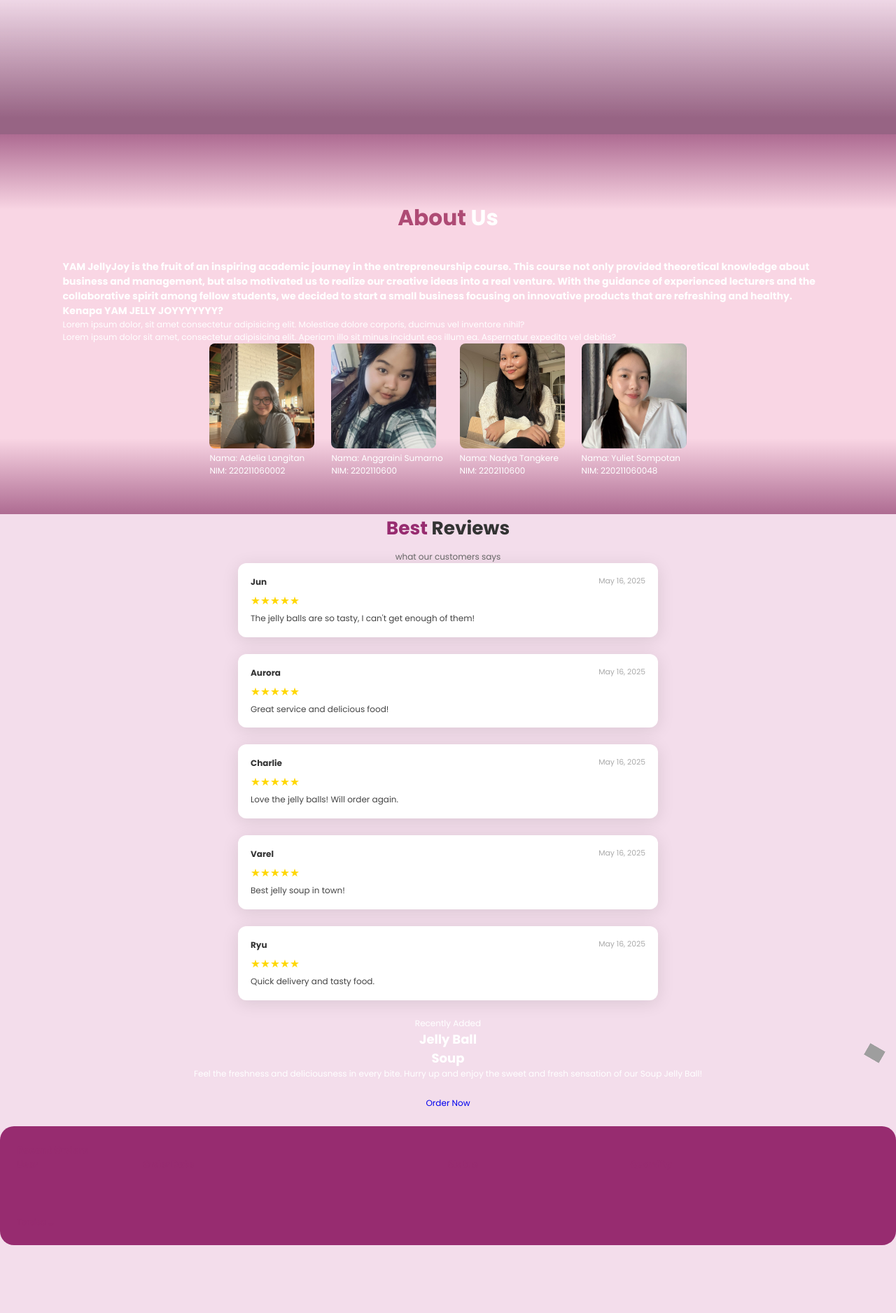
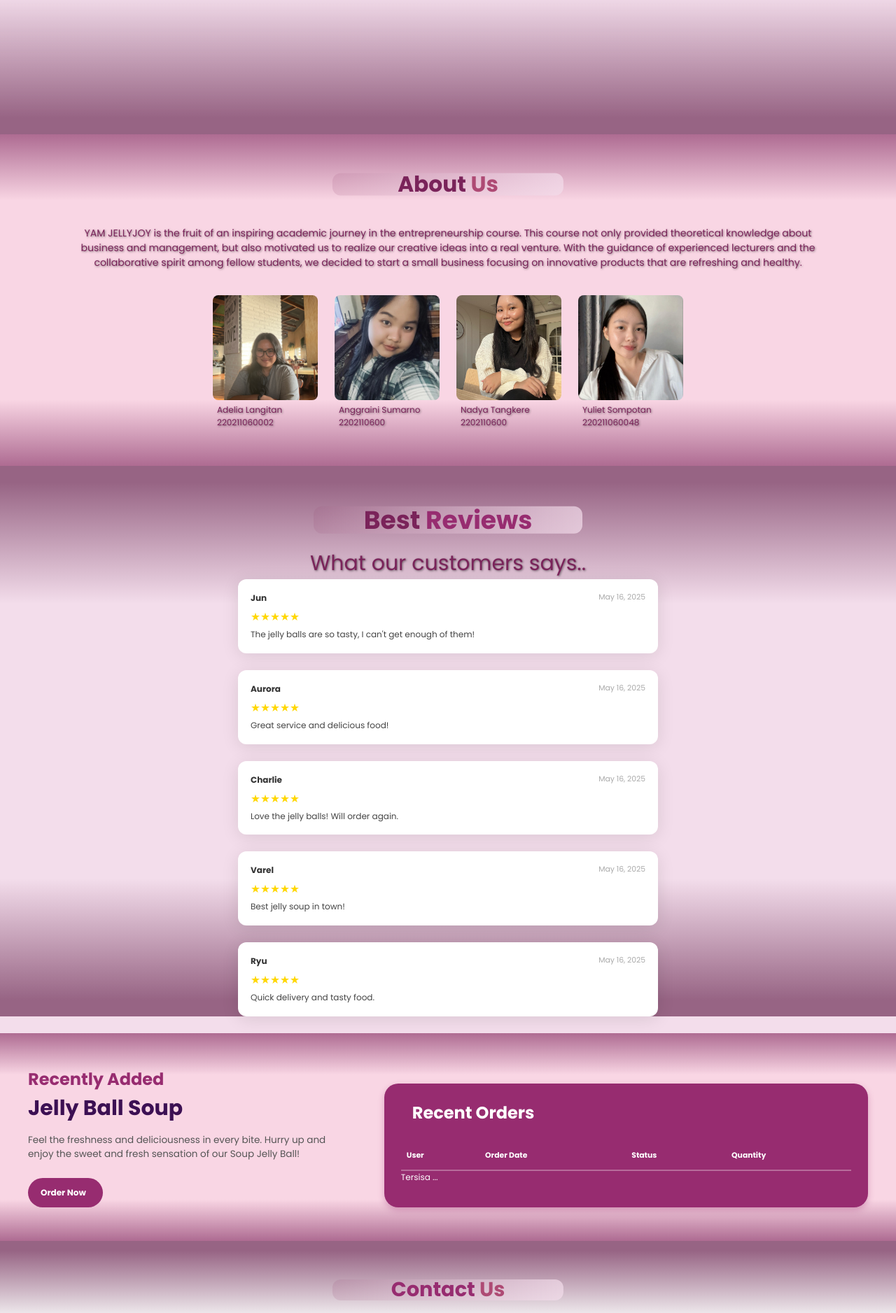
Before and after one commit to YulietSompotan/Project-e-bisnis, a PHP site: page / in a window 1280 px wide. Shown: the part 608-2485 px from the top of the page at 70% size. Run offline with PHP 8.4, Linux system fonts and the light colour scheme; lists and menus that the app fills with data are empty; grey boxes are pictures that could not be loaded.

Commit message:
membuat lebih rapih index

```diff
--- a/css/style.css
+++ b/css/style.css
@@ -237,38 +237,77 @@ body {
 
 /* About Section */
 .about,
-.menu,
-.contact {
-  padding: 8rem 7% 1.4rem;
+.review .contact {
+  padding: 4rem 7% 1.4rem;
 }
 
 .about h2,
-.menu h2,
+.review h2,
 .contact h2 {
   text-align: center;
   font-size: 2.6rem;
   margin-bottom: 3rem;
+  color: var(--primary-color);
+  position: relative;
+  z-index: 1;
+}
+
+.about h2::before,
+.review h2::before,
+.contact h2::before {
+  content: "";
+  position: absolute;
+  left: 50%;
+  top: 50%;
+  transform: translate(-50%, -50%);
+  width: 30%;
+  height: 70%;
+  background: linear-gradient(
+    90deg,
+    rgba(151, 74, 116, 0.15) 0%,
+    rgba(243, 221, 235, 0.7) 100%
+  );
+  border-radius: 1rem;
+  z-index: -1;
+  pointer-events: none;
 }
 
 .about h2 span,
-.menu h2 span,
+.review h2 span,
 .contact h2 span {
-  color: var(--primary-color);
+  color: #7a235a;
 }
 
 .about .row {
   display: flex;
   flex-direction: column;
   align-items: center;
-  gap: 3rem; /* Adjust the gap value */
+  gap: 1rem;
 }
 
-.about-img {
+.about .content h3 {
+  color: #7a235a;
+  font-weight: 400;
+  line-height: 1.5;
+  text-shadow: 1px 1px 3px rgba(1, 1, 3, 0.5);
+  text-align: center;
+}
+
+.about .row .about-img {
   display: flex;
   justify-content: center;
+  align-items: flex-start;
   gap: 2rem;
   flex-wrap: wrap;
+  margin-top: 3rem;
   margin-bottom: 3rem;
+}
+
+.about-img-item {
+  display: flex;
+  flex-direction: column;
+  align-items: center;
+  width: 150px;
 }
 
 .about-img img {
@@ -278,129 +317,78 @@ body {
   border-radius: 8px;
 }
 
+.about-img img:hover {
+  transform: scale(1.05);
+  transition: all 0.3s ease;
+}
+
+.about-img p {
+  color: #7a235a;
+  font-weight: 400;
+  line-height: 1.5;
+  text-shadow: 1px 1px 3px rgba(1, 1, 3, 0.5);
+  text-align: left;
+  font-size: 1rem;
+  margin-bottom: 0;
+  padding: 0 0.5rem;
+  display: block;
+  gap: 1rem;
+  width: 100%;
+}
 
 .about {
-  background:
-    linear-gradient(to top, transparent 80%, rgba(124, 36, 91, 0.6) 100%),
+  background: linear-gradient(
+      to top,
+      transparent 80%,
+      rgba(124, 36, 91, 0.6) 100%
+    ),
     linear-gradient(to bottom, transparent 80%, rgba(124, 36, 91, 0.6) 100%),
-    #f9d6e4; /* Warna dasar latar About Us */
+    #f9d6e4;
   position: relative;
   width: 100%;
-}
-/* Contact Section */
-.contact .row {
-  display: flex;
-  margin-top: 2rem;
-  background-color: #972c70;
-}
-
-.contact .row .map {
-  flex: 1 1 45rem;
-  width: 100%;
-  object-fit: cover;
-}
-
-.contact .row .form {
-  flex: 1 1 45rem;
-  padding: 5rem 2rem;
-  text-align: center;
-}
-
-.contact .row .form .input-group {
-  display: flex;
-  align-items: center;
-  margin-top: 2rem;
-  background-color: var(--bg);
-  border: 1px solid #f3ddeb;
-  padding-left: 2rem;
-}
-
-contact .row .form .input-group input {
-  width: 100%;
-  padding: 2rem;
-  font-size: 1.7rem;
-  background: none;
-  color: #fff;
-}
-
-.contact .row .form .btn {
-  margin-top: 3rem;
-  display: inline-block;
-  padding: 1rem 3rem;
-  font-size: 1.7rem;
-  color: #972c70;
-  background-color: var(--bg);
-  cursor: pointer;
 }
 
 /* Reviews */
 .review {
   scroll-margin-top: 100px;
-  padding-top: 100px; /* Atur sesuai tinggi navbar */
-  margin-top: -100px;
+  padding-top: 50px;
+  margin-top: 0;
+  margin-bottom: 0;
+  background: linear-gradient(
+      0deg,
+      rgb(151, 100, 132) 3%,
+      rgba(24, 4, 4, 0) 25%
+    ),
+    linear-gradient(180deg, rgb(151, 100, 132) 3%, rgba(24, 4, 4, 0) 25%);
 }
 
 .review h2 {
-  font-size: 2.2rem;
+  font-size: 3rem;
   margin-bottom: 1rem;
-  color: #333;
+  color: #972c70;
   text-align: center;
 }
 
 .review h2 span {
-  color: #972c70; /* warna aksen */
+  color: #7a235a;
 }
 
 .review p {
-  color: #666;
+  color: #7a235a;
   margin-bottom: 2rem;
   max-width: 600px;
   margin: 0 auto;
-  font-size: 1rem;
+  font-size: 2.5rem;
   text-align: center;
+  text-shadow: 1px 1px 3px rgba(1, 1, 3, 0.5);
 }
 
 /* Responsive */
 @media (max-width: 768px) {
-  .review-card {
-    padding: 1rem;
-  }
-
-  .menu-card {
-    width: 100%;
-  }
-
   .review p {
     max-width: 100%;
     padding: 0 1rem;
   }
-}
-
-/* Menu Card */
-.menu-card {
-  background-color: #fff;
-  padding: 1rem;
-  border-radius: 1rem;
-  box-shadow: 0 4px 20px rgba(0, 0, 0, 0.1);
-  margin-bottom: 2rem;
-  display: inline-block;
-}
-
-.menu-card-img {
-  width: 100px;
-  border-radius: 0.5rem;
-  margin-bottom: 1rem;
-}
-
-.menu-card-title {
-  font-size: 1.2rem;
-  margin-bottom: 0.5rem;
-  color: #333;
-}
-
-.menu-card-price {
-  font-weight: bold;
-  color: #d33a2c;
 }
 
 /* Review Card */
@@ -432,7 +420,7 @@ contact .row .form .input-group input {
 
 .review-rating {
   font-size: 1.3rem;
-  color: #ffd700; /* Gold stars */
+  color: #ffd700;
   margin-bottom: 0.5rem;
 }
 
@@ -447,146 +435,268 @@ contact .row .form .input-group input {
   .review-card {
     padding: 1rem;
   }
+}
 
-  .menu-card {
-    width: 100%;
-  }
+/* Recently Section */
+.recently {
+  position: relative;
+  padding: 4rem 1rem;
+  background: linear-gradient(
+      to top,
+      transparent 80%,
+      rgba(124, 36, 91, 0.6) 100%
+    ),
+    linear-gradient(to bottom, transparent 80%, rgba(124, 36, 91, 0.6) 100%),
+    #f9d6e4;
+  color: #333;
+  margin-top: 0;
 }
 
 
-/*=============== RECENTLY ===============*/
-.recently{
-  position: relative;
+.recently__container {
+  display: grid;
+  grid-template-columns: 1fr 1.5fr;
+  gap: 4rem;
+  max-width: 1200px;
+  margin: 0 auto;
 }
 
-.recently__container{
-  row-gap: 4rem;
+.recently__data {
+  position: relative;
+  text-align: left;
 }
 
-.recently__data{
-  position: relative;
-  text-align: center;
+.section__subtitle {
+  display: block;
+  font-size: 2rem;
+  font-weight: 800;
+  color: #972c70;
+  margin-bottom: 0.5rem;
 }
 
-.recently__description{
-  margin-bottom: 2rem;
+.section__title {
+  font-size: 2.5rem;
+  font-weight: 700;
+  color: #3c1053;
+  margin-bottom: 1.5rem;
+  line-height: 1.2;
 }
 
-.button-recently{
+.recently__description {
+  font-size: 1.125rem;
+  margin-bottom: 2rem;
+  color: #555;
+  line-height: 1.5;
+}
+
+.button-recently {
   display: inline-flex;
   align-items: center;
-  column-gap: .5rem;
+  column-gap: 0.5rem;
   background-color: #972c70;
   padding: 1rem 1.5rem;
   border-radius: 4rem;
-  color: #972c70;
-  transition: background .3s;
+  color: #fff;
+  font-weight: 600;
+  font-size: 1rem;
+  text-decoration: none;
+  transition: background 0.3s ease;
+  cursor: pointer;
+  border: none;
+  user-select: none;
 }
 
-.recently__data-img{
-  width: 25px;
-  position: absolute;
-  top: 3.5rem;
-  right: 1.5rem;
-  transform: rotate(30deg);
+.button-recently:hover,
+.button-recently:focus {
+  background-color: #7a235a;
+  outline: none;
 }
 
-
-.bottom-data{
+.bottom-data {
   display: flex;
   flex-wrap: wrap;
-  grid-gap: 24px;
+  gap: 24px;
   margin-top: 24px;
   width: 100%;
-  color: #972c70;
+  color: #fff;
 }
 
-.bottom-data>div{
+.bottom-data > div {
+  flex: 1 1 300px;
   border-radius: 20px;
   background: #972c70;
   padding: 24px;
   overflow-x: auto;
+  box-shadow: 0 4px 10px rgba(151, 44, 112, 0.3);
 }
 
-.bottom-data .header{
+/* Orders Header */
+.orders__header {
   display: flex;
   align-items: center;
-  grid-gap: 16px;
+  gap: 16px;
   margin-bottom: 24px;
+  color: #fff;
 }
 
-.bottom-data .header h3{
+.orders__header h3 {
   margin-right: auto;
   font-size: 24px;
   font-weight: 600;
 }
 
-.bottom-data .header .bx{
+.orders__header .bx {
   cursor: pointer;
+  font-size: 1.3rem;
+  transition: color 0.3s ease;
 }
 
-.bottom-data .orders{
-  flex-grow: 1;
-  flex-basis: 500px;
+.orders__header .bx:hover {
+  color: #d8b4d4;
 }
 
-.bottom-data .orders table{
+/* Table Styling */
+.bottom-data .orders table {
   width: 100%;
   border-collapse: collapse;
+  color: #fff;
+  font-size: 0.9rem;
 }
 
-.bottom-data .orders table th{
-  padding-bottom: 12px;
-  font-size: 13px;
+.bottom-data .orders table th,
+.bottom-data .orders table td {
+  padding: 12px 8px;
   text-align: left;
-  border-bottom: 1px solid #972c70;
 }
 
-.bottom-data .orders table td{
-  padding: 16px 0;
+.bottom-data .orders table thead tr {
+  border-bottom: 2px solid rgba(255, 255, 255, 0.3);
 }
 
-.bottom-data .orders table tr td:first-child{
+.bottom-data .orders table tbody tr {
+  cursor: pointer;
+  transition: background 0.3s ease;
+}
+
+.bottom-data .orders table tbody tr:hover {
+  background: rgba(255, 255, 255, 0.15);
+}
+
+.bottom-data .orders table tbody tr td:first-child {
   display: flex;
   align-items: center;
-  grid-gap: 12px;
+  gap: 12px;
   padding-left: 6px;
 }
 
-.bottom-data .orders table td img{
+.bottom-data .orders table tbody tr td img {
   width: 36px;
   height: 36px;
   border-radius: 50%;
   object-fit: cover;
 }
 
-.bottom-data .orders table tbody tr{
-  cursor: pointer;
-  transition: all 0.3s ease;
+/* Status Badge */
+.bottom-data .orders table tr td .status {
+  font-size: 10px;
+  padding: 6px 16px;
+  color: #fff;
+  border-radius: 20px;
+  font-weight: 700;
+  display: inline-block;
+  user-select: none;
+  text-transform: capitalize;
 }
 
-.bottom-data .orders table tbody tr:hover{
-  background: #972c70;
+.bottom-data .orders table tr td .status.completed {
+  background: #d33a2c; /* merah */
 }
 
-.bottom-data .orders table tr td .status{
-  font-size: 10px;
-  padding: 6px 16px;
-  color: #972c70;
-  border-radius: 20px;
-  font-weight: 700;
+.bottom-data .orders table tr td .status.process {
+  background: #000000; /* hitam */
 }
 
-.bottom-data .orders table tr td .status.completed{
-  background: #d33a2c;
+.bottom-data .orders table tr td .status.pending {
+  background: #972c70; /* ungu */
 }
 
-.bottom-data .orders table tr td .status.process{
-  background: #000000
+/* Responsive */
+@media screen and (max-width: 768px) {
+  .recently__container {
+    grid-template-columns: 1fr;
+  }
+
+  .recently__data {
+    text-align: center;
+  }
+
+  .bottom-data > div {
+    flex-basis: 100%;
+  }
 }
 
-.bottom-data .orders table tr td .status.pending{
-  background: #972c70
+/* Contact Section */
+.contact {
+  padding: 4rem 7%;
+  background: linear-gradient(
+      0deg,
+      rgb(151, 100, 132) 3%,
+      rgba(24, 4, 4, 0) 25%
+    ),
+    linear-gradient(180deg, rgb(151, 100, 132) 3%, rgba(24, 4, 4, 0) 25%);
+  background-color: #f9f9f9;
+}
+
+.contact h2 {
+  text-align: center;
+  font-size: 2.4rem;
+  margin-bottom: 2rem;
+}
+
+.contact h2 span {
+  color: #972c70;
+}
+
+.contact .row {
+  display: flex;
+  flex-wrap: wrap;
+  gap: 2rem;
+  align-items: flex-start;
+}
+
+.contact .map {
+  flex: 1 1 45%;
+  height: 300px;
+  border: none;
+  border-radius: 0.5rem;
+}
+
+.contact .form {
+  flex: 1 1 45%;
+  display: flex;
+  flex-direction: column;
+  gap: 1rem;
+}
+
+.contact .form input {
+  padding: 1rem;
+  font-size: 1rem;
+  border: 1px solid #ccc;
+  border-radius: 0.5rem;
+}
+
+.contact .form .btn {
+  background-color: #972c70;
+  color: white;
+  border: none;
+  padding: 0.8rem;
+  border-radius: 0.5rem;
+  cursor: pointer;
+  transition: background-color 0.3s;
+}
+
+.contact .form .btn:hover {
+  background-color: #7c215b;
 }
 
 /*  Footer */
@@ -594,7 +704,9 @@ footer {
   background-color: var(--primary-color);
   text-align: center;
   padding: 1rem 0 1.5rem;
-  margin-top: 3rem;
+  border-top: none;
+  margin-top: 0;
+  padding-top: 0;
 }
 
 footer .social {
--- a/index.html
+++ b/index.html
@@ -10,8 +10,7 @@
     <link rel="preconnect" href="https://fonts.gstatic.com" crossorigin />
     <link
       href="https://fonts.googleapis.com/css2?family=Poppins:wght@400;700&display=swap"
-      rel="stylesheet"
-    />
+      rel="stylesheet"/>
 
     <!-- feather icons-->
     <script src="https://unpkg.com/feather-icons"></script>
@@ -37,6 +36,7 @@
       <div class="navbar-extra">
         <a href="#" id="shopping-cart"><i data-feather="shopping-cart"></i></a>
       </div>
+
       <!-- Search Form Start -->
       <div class="search-form">
         <input type="search" id="search-box" placeholder="search-here">
@@ -65,45 +65,40 @@
 
       <div class="row">
         <div class="content">
-        <h3>YAM JellyJoy is the fruit of an inspiring academic journey in the entrepreneurship course.
-          This course not only provided theoretical knowledge about business and management, but also motivated us to realize our creative ideas into a real venture.
+        <h3>YAM JELLYJOY is the fruit of an inspiring academic journey in the entrepreneurship course. This course not only provided theoretical knowledge about business and management, but also motivated us to realize our creative ideas into a real venture.
           With the guidance of experienced lecturers and the collaborative spirit among fellow students, we decided to start a small business focusing on innovative products that are refreshing and healthy.</h3>
         <hr class="section-divider">
 
-        <div class="content">
-        <h3>Kenapa YAM JELLY JOYYYYYYY?</h3>
-        <p>Lorem ipsum dolor, sit amet consectetur adipisicing elit. Molestiae dolore corporis, ducimus vel inventore nihil?</p>
-        <P>Lorem ipsum dolor sit amet, consectetur adipisicing elit. Aperiam illo sit minus incidunt eos illum ea. Aspernatur expedita vel debitis?</p>
         <div class="about-img">
           <div>
         <img src="img/adel.jpg" alt="Adelia Langitan">
-        <p>Nama: Adelia Langitan</p>
-        <p>NIM: 220211060002</p>
+        <p>Adelia Langitan</p>
+        <p>220211060002</p>
           </div>
           <div>
         <img src="img/angii.jpg" alt="Anggraini Sumarno">
-        <p>Nama: Anggraini Sumarno</p>
-        <p>NIM: 2202110600</p>
+        <p>Anggraini Sumarno</p>
+        <p>2202110600</p>
           </div>
           <div>
         <img src="img/berNadyaa.jpg" alt="Nadya Tangkere">
-        <p>Nama: Nadya Tangkere</p>
-        <p>NIM: 2202110600</p>
+        <p>Nadya Tangkere</p>
+        <p>2202110600</p>
           </div>
           <div>
         <img src="img/tesa.jpg" alt="Yuliet Sompotan">
-        <p>Nama: Yuliet Sompotan</p>
-        <p>NIM: 220211060048</p>
+        <p>Yuliet Sompotan</p>
+        <p>220211060048</p>
           </div>
       </div>
         </div>
     </section>
     <!-- About Section End-->
 
-    <!-- review Section start -->
+    <!-- Review Section start -->
     <section id="review" class="review">
       <h2><span>Best </span>Reviews</h2>
-      <p>what our customers says</p>
+      <p>What our customers says..</p>
 
       <!-- review card -->
       <div class="review-card">
@@ -162,27 +157,23 @@
       </div>
       </section>
 
-    <!-- review Section end -->
-     <!--==================== RECENTLY ====================-->
+    <!-- Review Section End -->
+
+   <!-- Recently Section start -->
 <section class="recently section" id="recently">
   <div class="recently__container container grid">
     <div class="recently__data">
       <span class="section__subtitle">Recently Added</span>
-              <h2 class="section__title">
-                  Jelly Ball<br>
-                  Soup
-              </h2>
+      <h2 class="section__title"> Jelly Ball Soup </h2>
 
       <p class="recently__description">
         Feel the freshness and deliciousness in every bite.
         Hurry up and enjoy the sweet and fresh sensation of our Soup Jelly Ball!
       </p>
 
-              <a href="shop.php" class="button">
+      <a href="shop.php" class="button-recently">
         Order Now <i class="ri-arrow-right-line"></i>
       </a>
-
-              <img src="landing page/assets/buah naga.png" alt="recently image" class="recently__data-img">
     </div>
 
     <div class="bottom-data">
@@ -203,54 +194,38 @@
             </tr>
           </thead>
           <tbody>
-      <?php
-      foreach ($orders as $order):
-      ?>
-      <tr>
-          <td><p><?php echo htmlspecialchars($order['customer_name']); ?></p></td>
-          <td><?php echo htmlspecialchars($order['order_date']); ?></td>
-          <td><span class="status <?php echo strtolower(htmlspecialchars($order['status'])); ?>"><?php echo htmlspecialchars($order['status']); ?></span></td>
-          <td><?php echo htmlspecialchars($order['quantity']); ?></td>
-      </tr>
-      <?php endforeach; ?>
           </tbody>
         </table>
-<a class="button__recently">
           Tersisa ...
         </a>
       </div>
     </div>
   </div>
 </section>
-</main>
+    <!-- Recently Section end -->
 
     <!-- Contact Section start -->
-     <section id="contact" class="contact">
+<section id="contactUs" class="contact">
   <h2><span>Contact</span> Us</h2>
 
+  <div class="row">
+    <iframe
+      src="https://www.google.com/maps/embed?pb=..."
+      allowfullscreen=""
+      loading="lazy"
+      referrerpolicy="no-referrer-when-downgrade"
+      class="map">
+    </iframe>
 
-      <div class="row">
-         <iframe src="https://www.google.com/maps/embed?pb=!1m18!1m12!1m3!1d249.2828069031051!2d124.83194474160709!3d1.4589516265389022!2m3!1f0!2f0!3f0!3m2!1i1024!2i768!4f13.1!3m3!1m2!1s0x3287752f0c88160f%3A0xb9cbf1672d5082fc!2sAily%20home!5e0!3m2!1sid!2sid!4v1747721999968!5m2!1sid!2sid" allowfullscreen="" loading="lazy" referrerpolicy="no-referrer-when-downgrade" class="map"></iframe>
-
-          <form action="">
-            <div class="input-group">
-              <i data-feather="user"></i>
-              <input type="text" placeholder="Nama">
-            </div>
-          <form action="">
-            <div class="input-group">
-              <i data-feather="mail"></i>
-              <input type="text" placeholder="Email">
-          <form action="">
-            <div class="input-group">
-              <i data-feather="phone"></i>
-              <input type="text" placeholder="No hp">
-            </div>
-            <button type="submit" class="btn">kirim pesan</button>
+    <form action="" class="form">
+      <input type="text" placeholder="Nama" required>
+      <input type="email" placeholder="Email" required>
+      <input type="tel" placeholder="No HP" required>
+      <button type="submit" class="btn">Kirim</button>
     </form>
-
   </div>
 </section>
+
     <!-- Contact Section end -->
 
 
```
Lines whose indentation alone changed are shown as unchanged.
